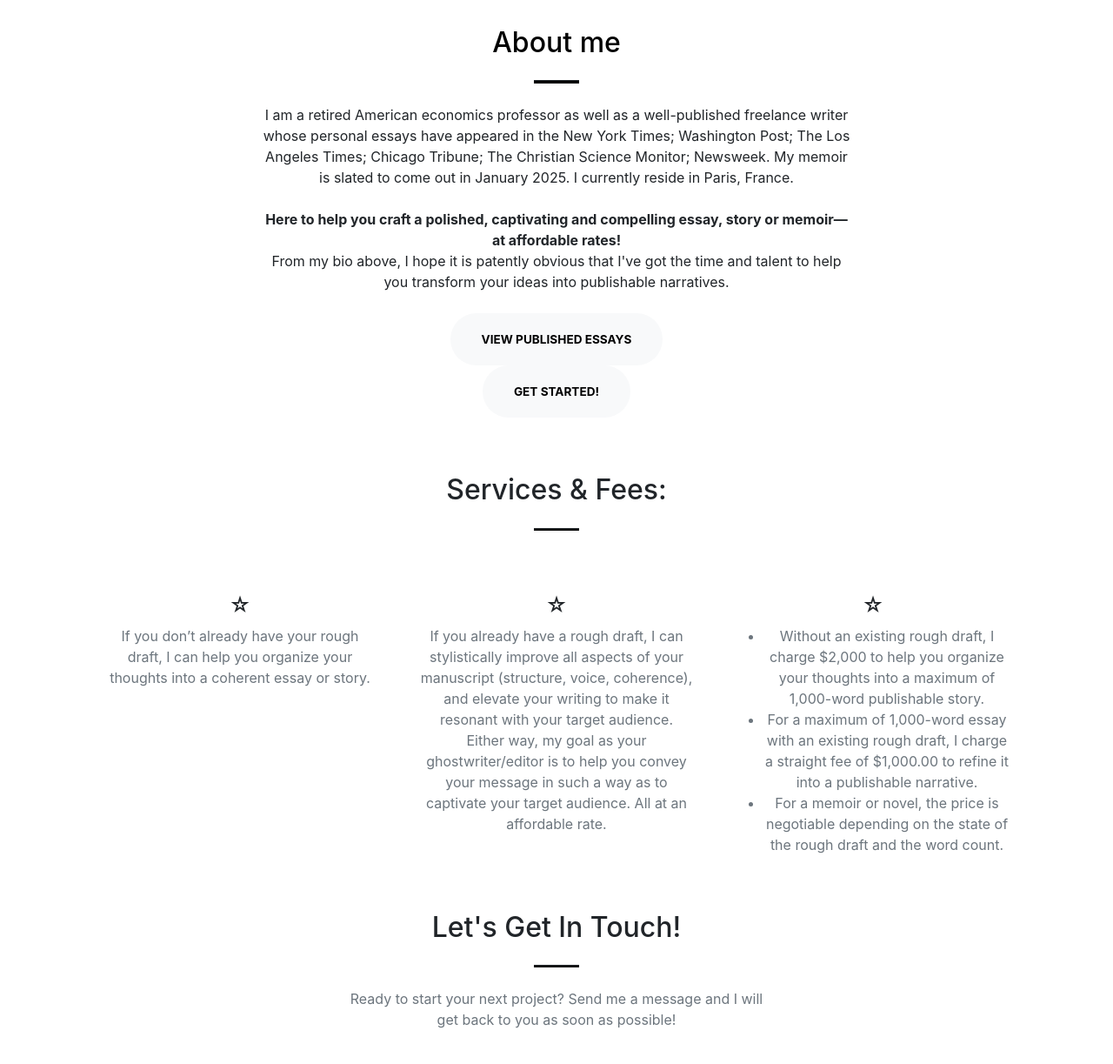
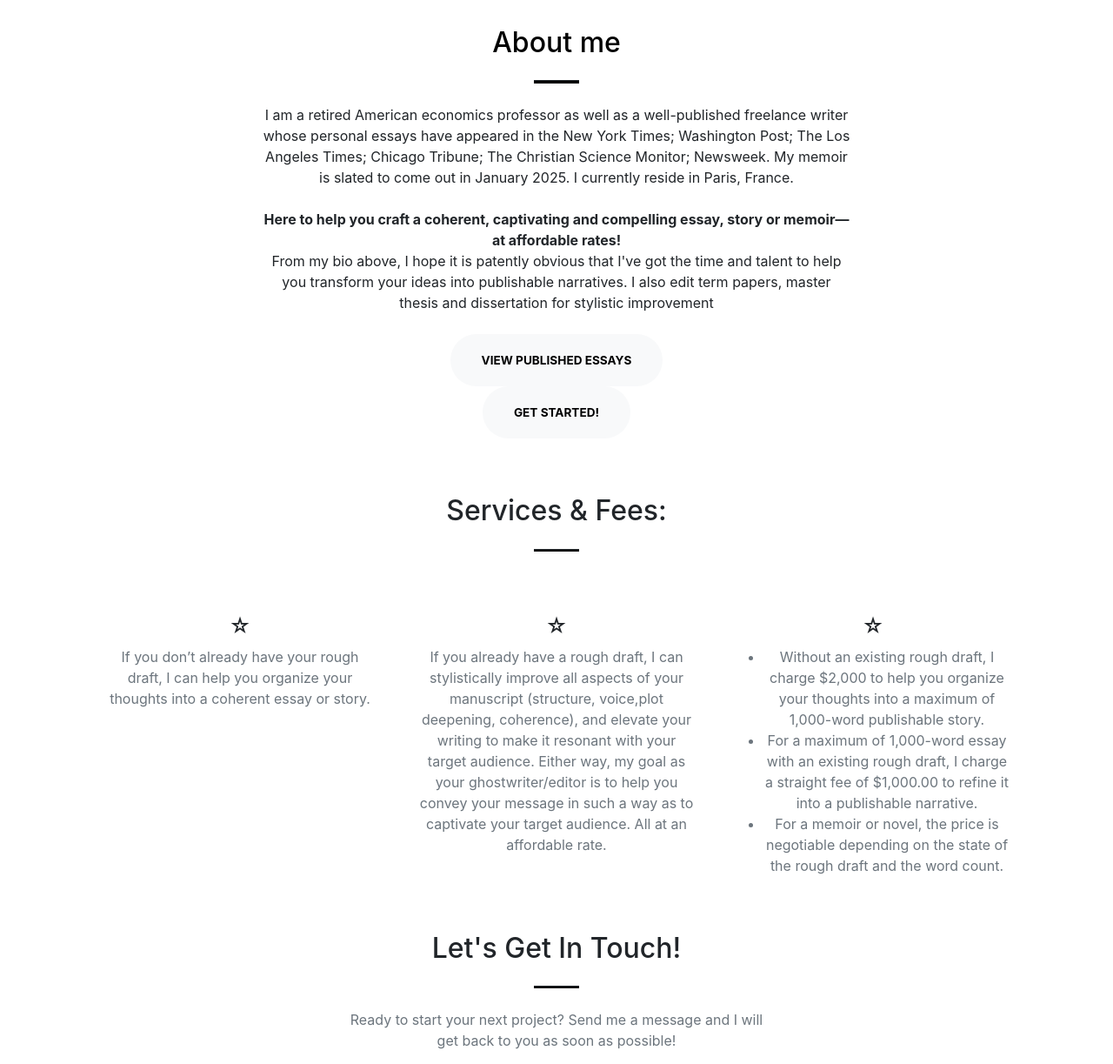
Before and after one commit to BIBI78/00_ghost_writer, a Flask app: page / in a window 1280 px wide. Shown: the part 802-2025 px from the top of the page at 87% size. Run offline with Flask 3, Linux system fonts and the light colour scheme; some libraries are stand-ins or nearby versions.

Commit message:
EDITS: edits to services html

```diff
--- a/templates/base.html
+++ b/templates/base.html
@@ -93,12 +93,13 @@
                     </p>
                     <p class="text-black-75 mb-4">
 
-                        <strong>Here to help you craft a polished, captivating and compelling essay,
+                        <strong>Here to help you craft a coherent, captivating and compelling essay,
                             story or memoir—at affordable rates!</strong>
 
                     <br>
                     From my bio above, I hope it is patently obvious that
                     I've got the time and talent to help you transform your ideas into publishable narratives.
+                    I also edit term papers, master thesis and dissertation for stylistic improvement
 
                     </p>
                     <a class="btn btn-light btn-xl" href="static/assets/cv/published-essays.2.pdf">View Published Essays</a>
@@ -131,7 +132,7 @@
                         <h2 class="h4 mb-2"> &star; </h2>
                         <p class="text-muted mb-0">
                              If you already have a rough draft,
-                             I can stylistically improve all aspects of your manuscript (structure, voice, coherence),
+                             I can stylistically improve all aspects of your manuscript (structure, voice,plot deepening, coherence),
                              and elevate your writing to make it resonant with your target audience.
                              Either way, my goal as your ghostwriter/editor is to help you convey your message in such a way as to captivate your target audience.
                              All at an affordable rate.
```
